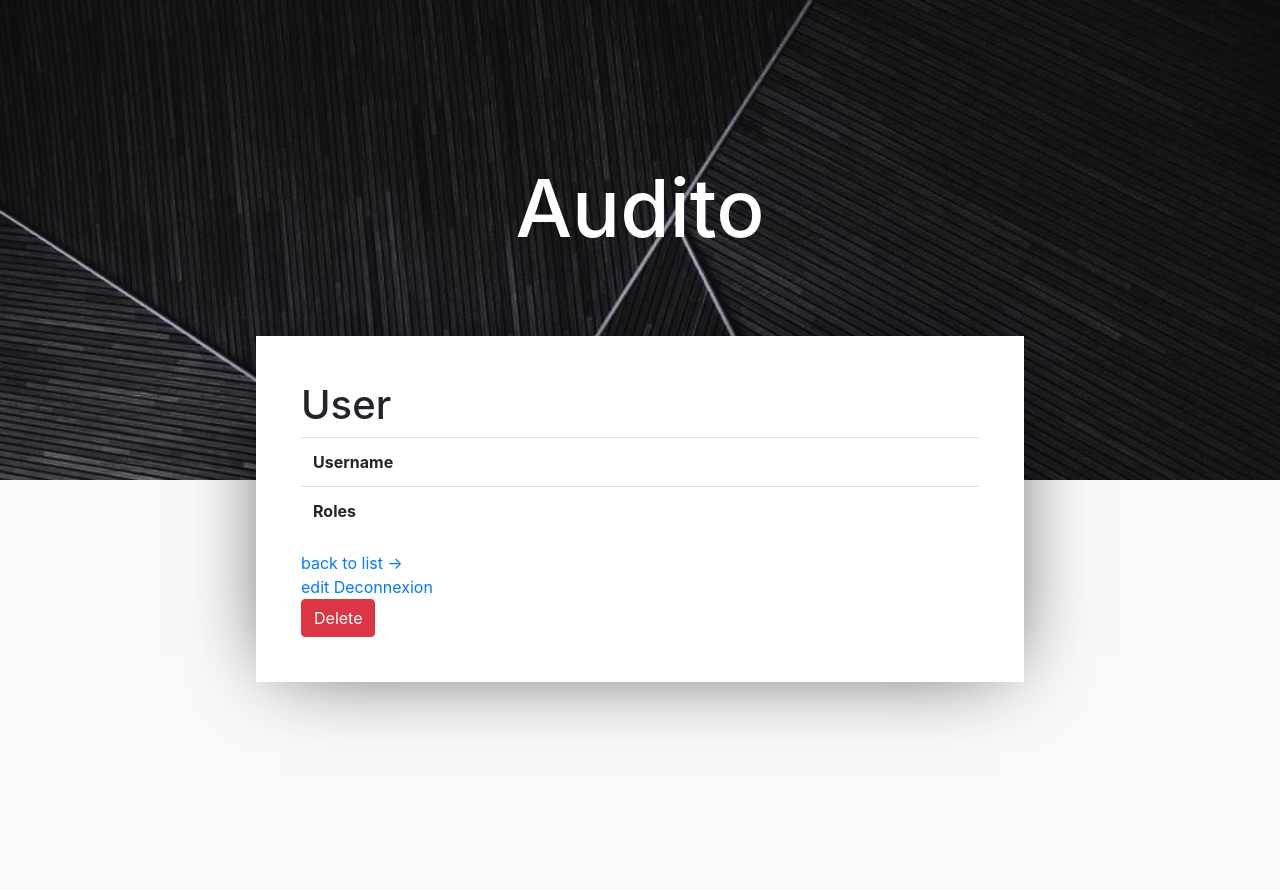
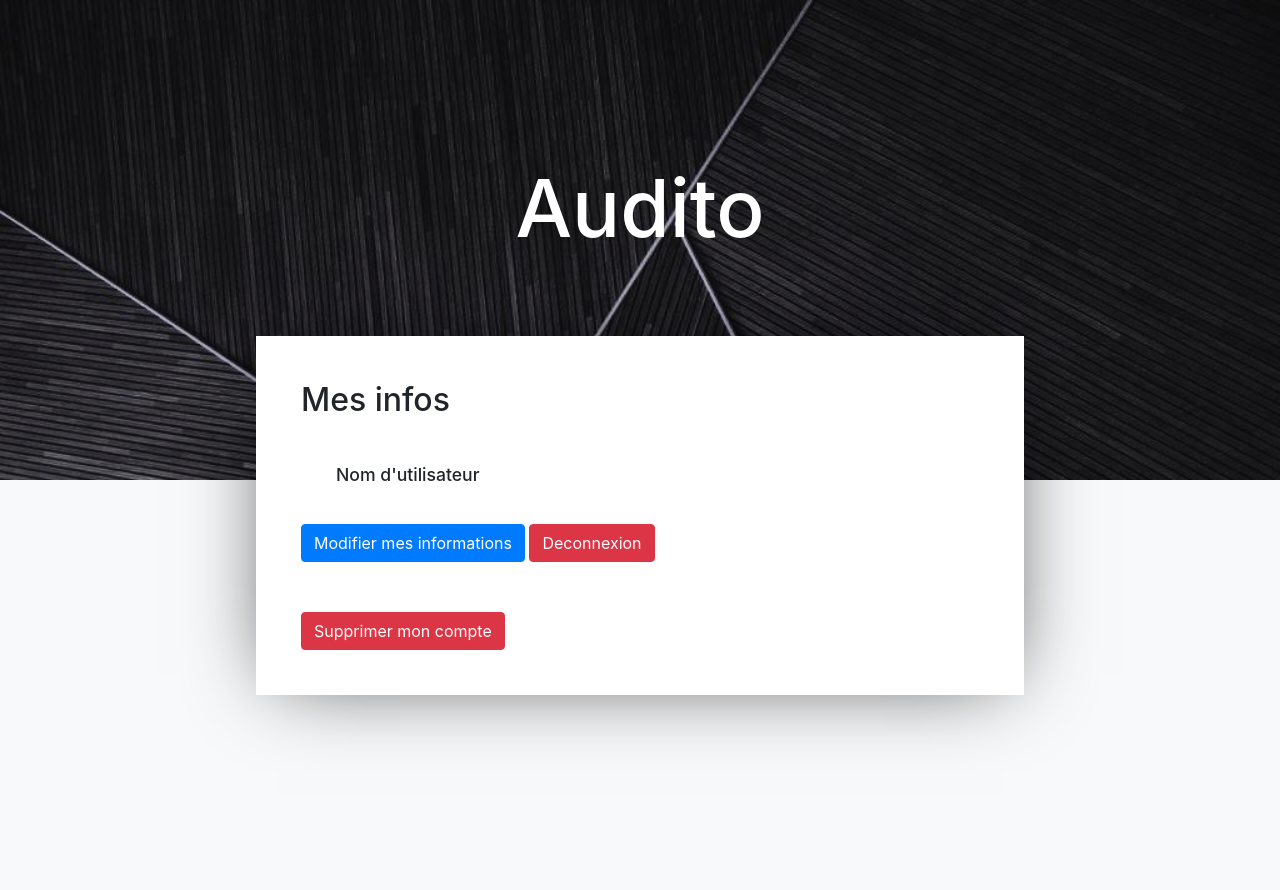
Before and after one commit to Aethernum/Symfo, a Symfony app: template templates/user/show.html.twig in a window 1280 px wide. Shown: the top 890 px of the page. Run offline with Twig, Linux system fonts and the light colour scheme; the template is opened without the code that fills it, so the values that code supplies are empty; some libraries are stand-ins or nearby versions.

Commit message:
redirection login/compte

```diff
--- /dev/null
+++ b/public/css/compte_css.css
@@ -0,0 +1,22 @@
+.user-show{
+    display: inline-flex;
+    margin: 35px;
+}
+
+.user-mng{
+    margin-bottom: 40px;
+}
+
+.display-username{
+    font-size: 1.1em;
+    font-weight: 500;
+}
+
+.user-username{
+    font-size: 1.05em;
+    margin-left: 20px;
+}
+
+.suppr-compte{
+    margin-top: 10px;
+}
--- a/src/Controller/HomeController.php
+++ b/src/Controller/HomeController.php
@@ -2,6 +2,8 @@
 
 namespace App\Controller;
 
+use App\Entity\Evenement;
+use App\Repository\EvenementRepository;
 use Symfony\Bundle\FrameworkBundle\Controller\AbstractController;
 use Symfony\Component\Routing\Annotation\Route;
 
@@ -10,9 +12,10 @@ class HomeController extends AbstractController
     /**
      * @Route("", name="home")
      */
-    public function index()
+    public function index(EvenementRepository $evenementRepository)
     {
         return $this->render('home/index.html.twig', [
+            'evenements' => $evenementRepository->findAll(),
             'name' => 'Accueil',
         ]);
 
--- a/src/Controller/UserController.php
+++ b/src/Controller/UserController.php
@@ -22,10 +22,7 @@ class UserController extends AbstractController
      */
     public function index(UserRepository $userRepository): Response
     {
-        return $this->render('user/index.html.twig', [
-            'users' => $userRepository->findAll(),
-            'name'=> 'utilisateurs'
-        ]);
+        return $this->redirect($this->getUser()->getUsername());
     }
 
     /**
--- a/templates/evenement/index.html.twig
+++ b/templates/evenement/index.html.twig
@@ -19,7 +19,7 @@
                 <div class="col-4">
                     <a href="#">
                         <div class="evenement">
-                            <img src="http://ekladata.com/QjzwDLpYBFzg3I7eTEJ5w848tbk@550x552.jpg" alt="sample41"/>
+                            <img src="https://padelmagazine.fr/wp-content/uploads/2018/09/photo-1456983933114-c22026990f4b-3.jpeg" alt="sample41"/>
                             <figcaption>
                                 <div class="titre-event">{{ evenement.NomEvenement }}</div>
                             </figcaption>
--- a/templates/user/_delete_form.html.twig
+++ b/templates/user/_delete_form.html.twig
@@ -1,5 +1,5 @@
 <form method="post" action="{{ path('user_delete', {'id': user.id}) }}" onsubmit="return confirm('Are you sure you want to delete this item?');">
     <input type="hidden" name="_method" value="DELETE">
     <input type="hidden" name="_token" value="{{ csrf_token('delete' ~ user.id) }}">
-    <button class="btn btn-danger">Delete</button>
+    <button class="btn btn-danger suppr-compte">Supprimer mon compte</button>
 </form>
--- a/templates/user/show.html.twig
+++ b/templates/user/show.html.twig
@@ -1,28 +1,21 @@
 {% extends 'base.html.twig' %}
+
+{% block stylesheets %}
+        <link href="{{ asset('css/compte_css.css') }}" type="text/css" rel="stylesheet" />
+{% endblock %}
 
 {% block title %}User{% endblock %}
 
 {% block body %}
-    <h1>User</h1>
-
-    <table class="table">
-        <tbody>
-            <tr>
-                <th>Username</th>
-                <td>{{user.username }}</td>
-            </tr>
-            <tr>
-                <th>Roles</th>
-                <td>{{ user.roles ? user.roles|json_encode : '' }}</td>
-            </tr>
-        </tbody>
-    </table>
-
-    <a href="{{ path('user_index') }}">back to list →</a></br>
-
-    <a href="{{ path('user_edit', {'id': user.id}) }}">edit</a>
-
-    <a href="{{ url("app_logout") }}">Deconnexion</a>
+    <h2>Mes infos</h2>
+    <div class="user-show">
+        <div class="display-username">Nom d'utilisateur</div>
+        <div class="user-username">{{ user.username }}</div>
+    </div>
+    <div class="user-mng">
+        <a class="btn btn-primary" href="{{ path('user_edit', {'id': user.id}) }}">Modifier mes informations</a>
+        <a class="btn btn-danger" href="{{ url("app_logout") }}">Deconnexion</a>
+    </div>
 
     {{ include('user/_delete_form.html.twig') }}
 {% endblock %}
```
Also changed, not shown: src/Controller/SecurityController.php (+9 -6 lines), src/DataFixtures/AppFixtures.php (+7 -0 lines), templates/home/index.html.twig (+6 -20 lines), templates/user/edit.html.twig (+5 -3 lines), templates/user/index.html.twig (+0 -34 lines).
